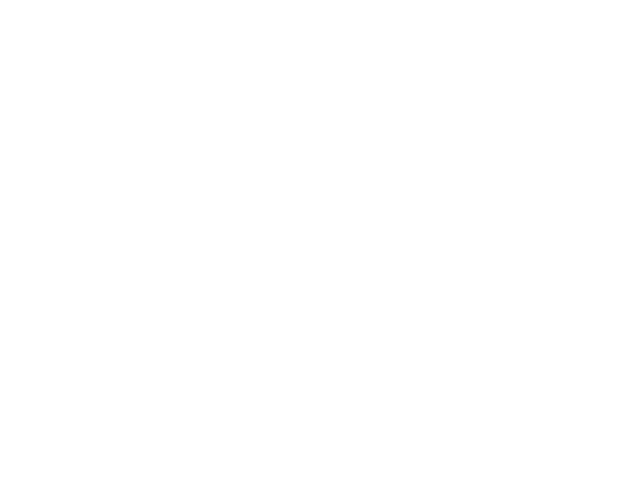
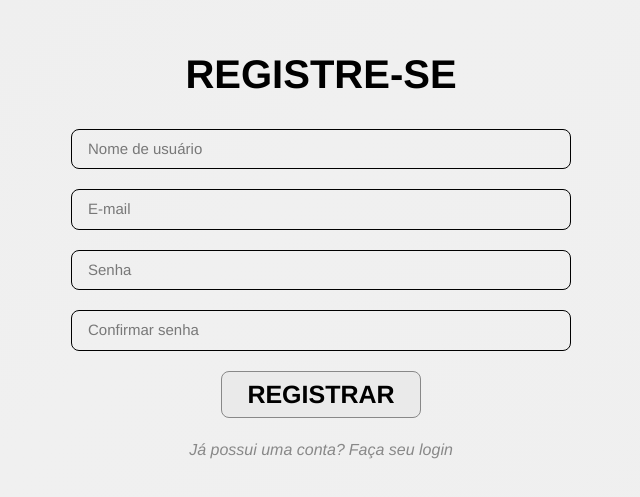
Before and after one commit to Notify-Systems/Projeto-Login, a React (Vite) app: page /register in a window 1280 px wide. Before the commit this address had no page. Shown: the part 147-644 px from the top of the page, without its empty margins (319-959 px from the left). Built offline with nearby package versions, Linux system fonts and the light colour scheme.

Commit message:
Adicionando página de registrar usuário

```diff
--- a/src/App.tsx
+++ b/src/App.tsx
@@ -9,7 +9,7 @@ export default function App() {
 
   return (
     <>
-      <div className={`w-screen h-screen ${actualTheme == "dark" ? "bg-[image:var(--dark-bg)]" : "bg-[image:var(--light-bg)]"}`}> {/*largura e altura da tela definidas numa div*/}
+      <div className={`w-screen h-screen ${actualTheme == "dark" ? "bg-(image:--dark-bg)" : "bg-(image:--light-bg)"}`}> {/*largura e altura da tela definidas numa div*/}
         <Outlet /> {/*tudo que aparece na tela*/}
       </div>
     </>
--- a/src/components/DataBox.tsx
+++ b/src/components/Input.tsx
@@ -2,18 +2,18 @@ import { useContext } from "react";
 import { ThemeContext } from "../context/ThemeContext";
 
 type Props = {
-    type: string;
+    type?: string;
     placeholder: string;
 }
 
-export default function DataBox({type, placeholder}: Props){
+export default function Input({type, placeholder}: Props){
     const context = useContext(ThemeContext);
     const theme = context?.theme;
     const actualTheme = theme === "auto" ? (window.matchMedia('(prefers-color-scheme: dark)').matches ? "dark" : "light") : theme;
 
     return (
         <>
-            <input type={type} placeholder={placeholder} className={`
+            <input type={type ?? ""} placeholder={placeholder} className={`
                 w-[300px] px-3 py-2 border border-gray outline-none rounded-md text-[12px] font-display
                 md:w-[500px] md:text-[15px] md:rounded-lg md:px-4
                 ${actualTheme === "dark" ? "text-white" : "text-black"}
--- /dev/null
+++ b/src/components/Submit.tsx
@@ -0,0 +1,26 @@
+import { useContext } from "react";
+import { ThemeContext } from "../context/ThemeContext";
+
+type Props = {
+    value: string;
+    onClick: () => void;
+}
+
+export default function Submit({value, onClick}: Props){
+    const context = useContext(ThemeContext);
+    const theme = context?.theme;
+    const actualTheme = theme === "auto" ? (window.matchMedia('(prefers-color-scheme: dark)').matches ? "dark" : "light") : theme;
+
+    return (
+        <>
+            <input type="submit" onClick={onClick} value={value}
+            className={`px-4 py-1 md:w-50 w-35 rounded-lg border border-[#888] text-[15px] font-bold font-display
+                transition duration-300
+                md:text-[25px]
+                ${actualTheme === "dark"
+                    ?"bg-[#1A1A1A] hover:bg-[#222] text-white"
+                    : "bg-[#EAEAEA] hover:bg-[#E2E2E2] text-black"
+                }`} />
+        </>
+    )
+}
--- a/src/main.tsx
+++ b/src/main.tsx
@@ -5,6 +5,7 @@ import './index.css'
 import { ThemeProvider } from './context/ThemeContext.tsx';
 import App from './App.tsx'
 import Login from "./pages/Login";
+import Register from "./pages/Register"
 import Home from './pages/Home.tsx';
 
 createRoot(document.getElementById('root')!).render(
@@ -13,8 +14,9 @@ createRoot(document.getElementById('root')!).render(
       <BrowserRouter>
         <Routes>
           <Route path="/" element={<App />}> {/*caminho até a página. A barra representa onde tudo começa*/}
-            <Route index element={<Login />} /> {/*interligação de páginas*/}
-            <Route path="home" element={<Home />}/>
+            <Route index element={<Home />}/>
+            <Route path="login" element={<Login />} /> {/*interligação de páginas*/}
+            <Route path="register" element={<Register />} />
           </Route>
         </Routes>
       </BrowserRouter>
--- a/src/pages/Home.tsx
+++ b/src/pages/Home.tsx
@@ -30,7 +30,7 @@ export default function Home(){
             </section>
             <section className="fixed bottom-5 left-3 flex flex-col gap-3">
                 <MenuButton text="EDITAR DADOS" />
-                <MenuButton text="SAIR" red onClick={() => navigate("/")} />
+                <MenuButton text="SAIR" red onClick={() => navigate("/login")} />
                 <MenuButton text="APAGAR CONTA" red />
             </section>
         </>
--- a/src/pages/Login.tsx
+++ b/src/pages/Login.tsx
@@ -1,33 +1,25 @@
-import { useContext } from "react";
-import { ThemeContext } from "../context/ThemeContext";
-import { useNavigate } from "react-router-dom"
+import { useNavigate, Link } from "react-router-dom"
 import Title from "../components/Title"
-import DataBox from "../components/DataBox"
+import Input from "../components/Input"
+import Submit from "../components/Submit";
 
 export default function Login() {
-    const context = useContext(ThemeContext);
-    const theme = context?.theme;
-    const actualTheme = theme === "auto" ? (window.matchMedia('(prefers-color-scheme: dark)').matches ? "dark" : "light") : theme;
     const navigate = useNavigate()
 
     return (
         <>
             <section className="flex flex-col justify-center items-center h-screen gap-4 md:gap-5"> {/*centralizando a div*/}
                 <Title text="FAÇA SEU LOGIN" /> {/*adicionando o título em forma de componente*/}
-                <DataBox type="email" placeholder="E-mail" />
-                <DataBox type="password" placeholder="Senha" />
-                <button type="button"
-                    onClick={() => navigate("/home")}
-                    className={`px-4 py-1 rounded-lg border border-[#888] text-[15px] font-bold font-display
-                        transition duration-300
-                        md:text-[25px]
-                        ${actualTheme === "dark"
-                            ?"bg-[#1A1A1A] hover:bg-[#222] text-white"
-                            : "bg-[#EAEAEA] hover:bg-[#E2E2E2] text-black"
-                        }`}
-                >ENTRAR</button>
+                <form className="flex flex-col items-center gap-4 md:gap-5">
+                    <Input type="email" placeholder="E-mail" />
+                    <Input type="password" placeholder="Senha" />
+                    <Submit onClick={() => navigate("/")} value="ENTRAR" />
+                </form>
                 <span className="text-[#888] font-display italic text-[12px] md:text-[16px]">Ainda não é cadastrado?
-                    <a className="text-[#888] hover:underline hover:underline-gray-700 hover:text-gray-700 font-display"> Faça seu cadastro</a>
+                    <Link to="/register"
+                    className="text-[#888] hover:underline hover:underline-gray-700 hover:text-gray-700 font-display ml-1">
+                        Faça seu cadastro
+                    </Link>
                 </span>
             </section>
         </>
--- /dev/null
+++ b/src/pages/Register.tsx
@@ -0,0 +1,26 @@
+import { useNavigate, Link } from "react-router-dom"
+import Title from "../components/Title"
+import Input from "../components/Input"
+import Submit from "../components/Submit";
+
+export default function Register() {
+    const navigate = useNavigate()
+    return (
+        <section className="flex flex-col justify-center items-center h-screen gap-4 md:gap-5"> {/*centralizando a div*/}
+            <Title text="REGISTRE-SE" /> {/*adicionando o título em forma de componente*/}
+            <form className="flex flex-col items-center gap-4 md:gap-5">
+                <Input placeholder="Nome de usuário" />
+                <Input type="email" placeholder="E-mail" />
+                <Input type="password" placeholder="Senha" />
+                <Input type="password" placeholder="Confirmar senha" />
+                <Submit onClick={() => navigate("/")} value="REGISTRAR" />
+            </form>
+            <span className="text-[#888] font-display italic text-[12px] md:text-[16px]">Já possui uma conta?
+                <Link to="/login"
+                className="text-[#888] hover:underline hover:underline-gray-700 hover:text-gray-700 font-display ml-1">
+                    Faça seu login
+                </Link>
+            </span>
+        </section>
+    )
+}
```
